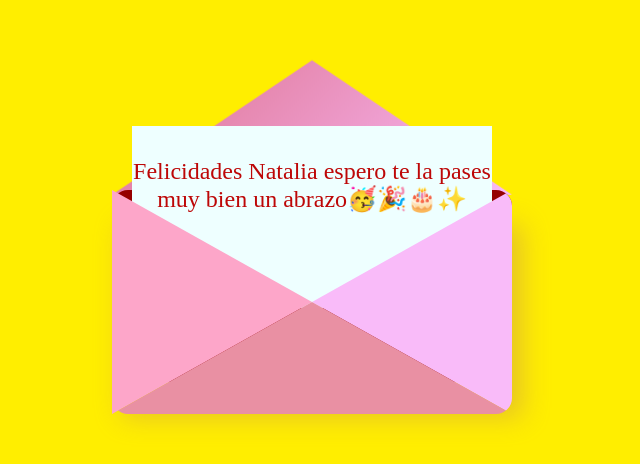
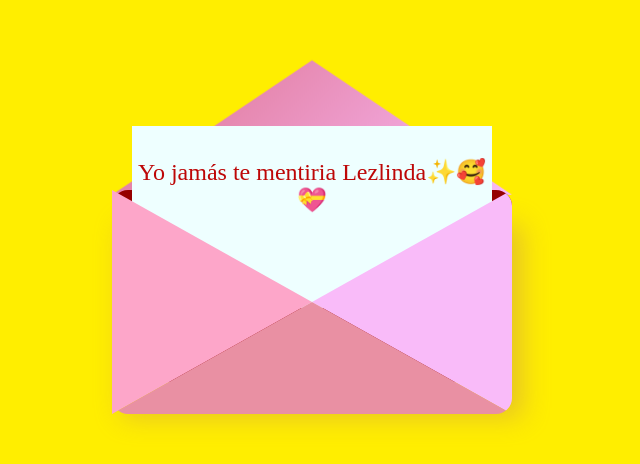
Before and after one commit to Brandon0902/sorpresita1, a plain HTML site: page index.html in a window 1280 px wide. Shown: the part 122-586 px from the top of the page, without its empty margins (328-968 px from the left). Drawn offline with Linux system fonts and the light colour scheme.

Commit message:
Update index.html

```diff
--- a/index.html
+++ b/index.html
@@ -10,9 +10,8 @@
     <img src="./heart.png" alt="">
     <div class="lettre">
         <div>
-            Felicidades Natalia
-            espero te la pases
-            muy bien un abrazo🥳🎉🎂✨
+           Yo jamás te mentiria
+            Lezlinda✨🥰💝
         </div>
     </div>
     <div class="front"></div>
```
